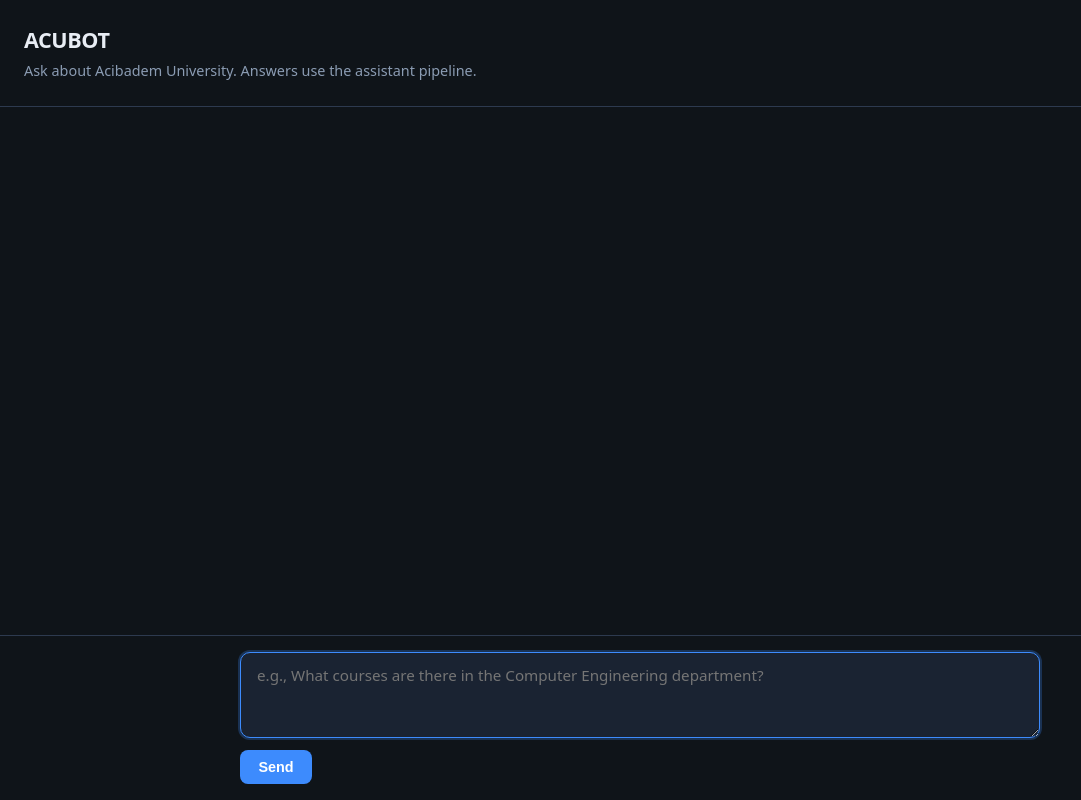
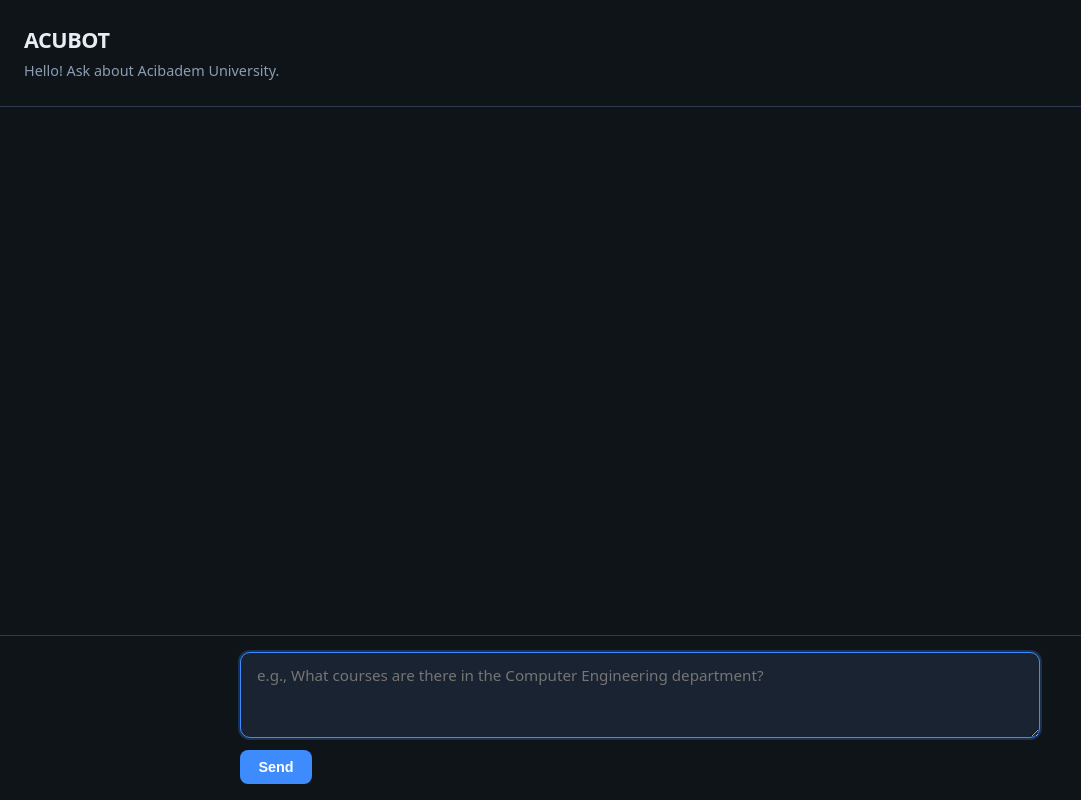
Before and after one commit to beyz100/ACUBOT, a Django app: page /chat/ in a window 1280 px wide. Shown: the whole page, without its empty margins (0-1081 px from the left). Run offline with Django 5.2, Linux system fonts and the light colour scheme.

Commit message:
updated message text in chat UI

```diff
--- a/chatbot/templates/chatbot/chat.html
+++ b/chatbot/templates/chatbot/chat.html
@@ -180,7 +180,7 @@
     <div class="main-content">
       <div class="header">
         <h1>ACUBOT</h1>
-        <p>Ask about Acibadem University. Answers use the assistant pipeline.</p>
+        <p>Hello! Ask about Acibadem University.</p>
       </div>
       <div class="messages-container" id="messagesContainer"></div>
       <div class="composer">
```
